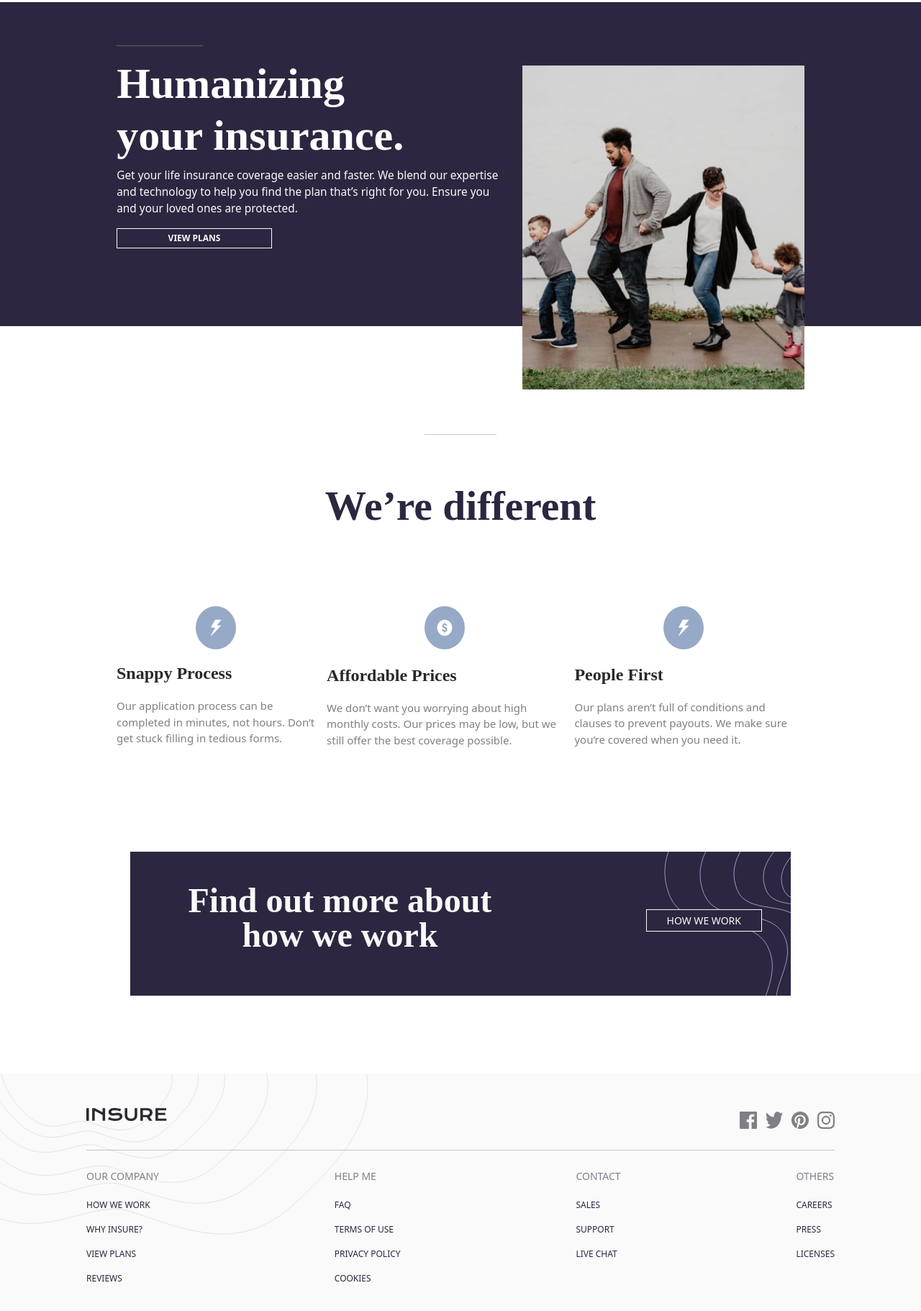
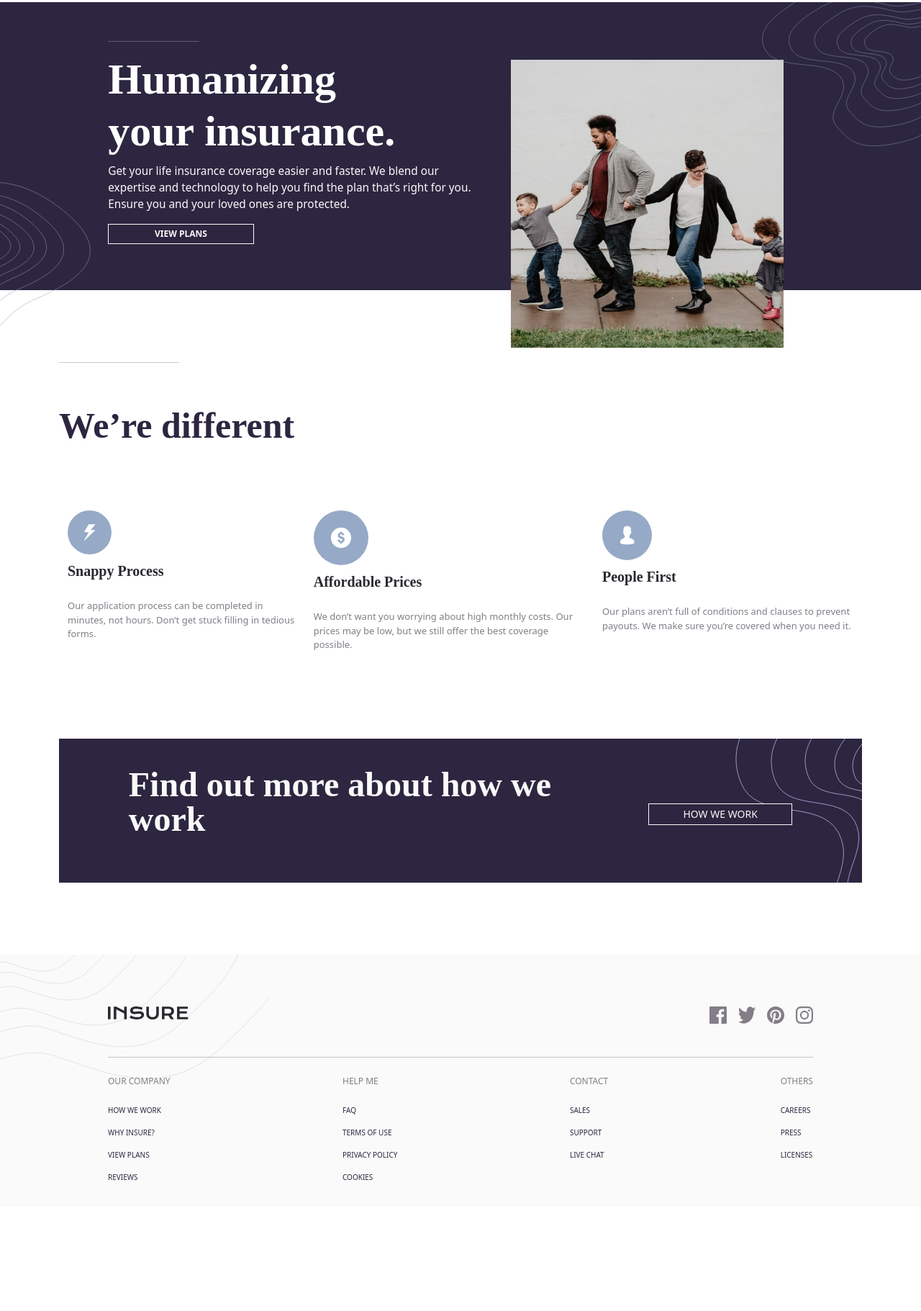
Before and after one commit to SharonRoja33/Insure_Landing_Page, a plain HTML site: page index.html in a window 1280 px wide. Shown: the part 52-1873 px from the top of the page at 72% size. After the commit the page ends 1735 px from the top, so only its background shows below. Drawn offline with nearby package versions, Linux system fonts and the light colour scheme.

```diff
--- a/index.html
+++ b/index.html
@@ -18,7 +18,6 @@
 
   <link rel="stylesheet"; href="style.css" />
 
-
   <title> Insure Landing Page</title>
 
   <!-- Feel free to remove these styles or customise in your own stylesheet 👍 -->
@@ -30,7 +29,6 @@
 </head>
 <body>
 <nav class="sticky-top">
-
          <div class="logo__container">
             <img src="./images/logo.svg" alt="logo" class="img">
         </div>
@@ -46,97 +44,100 @@
           </ul>
 </nav>
 
-
- <div class="hero__container">
-    <div class="hero__img__container">
-      <img src="./images/image-intro-mobile.jpg" alt="hero-img" class="hero__img">
-
-
+<div class="hero__container d-flex flex-column flex-md-row-reverse justify-content-md-between ">
+      <div class="hero__img__container w-100  d-md-none">
+        <img src="./images/image-intro-mobile.jpg" alt="hero-img" class="hero__img w-100 ">
       </div>
-    <div class="hero__description">
-      <hr class="horizontal__line" style="color: hsl(0, 0%, 98%);">
-      <h1>Humanizing<br> your insurance.</h1>
+      <div class="d-none d-md-block right__pattern__container">
+        <img src="./images/bg-pattern-intro-right-desktop.svg" alt="" class="right__pattern">
+      </div>
+      <div class="hero__img__container  d-none d-md-block ">
+        <img src="./images/image-intro-desktop.jpg" alt="hero-img" class="hero__img ">
+      </div>
+      <div class="hero__description p-4 d-flex  flex-column align-items-center align-items-md-start text-center text-md-start">
+        <hr class="w-25 d-none d-md-block horizontal__line">
+        <h1 class=" fw-bold ">Humanizing<br> your insurance.</h1>
         <p> Get your life insurance coverage easier and faster. We blend our expertise
           and technology to help you find the plan that’s right for you. Ensure you
           and your loved ones are protected.</p>
-      <button class="view__plans__btn ">VIEW PLANS</button>
+        <button class="view__btn">VIEW PLANS</button>
+      </div>
+      <div class="d-none d-md-block left__pattern__container">
+        <img src="./images/bg-pattern-intro-left-desktop.svg" alt="" class="left__pattern">
+      </div>
 </div>
 
-</div>
- <!--<div class="desk__right__pattern"></div>
- <img src="./images/bg-pattern-intro-right-desktop.svg" alt="desk__right__pattern"
- id="desk__right__pattern"/>-->
 
-  <hr class="w-25 mx-auto mt">
+<main class="container">
+    <section>
+      <hr class="w-25 mx-auto  d-md-none mt ">
+      <hr class=" d-none d-md-block" style="width: 15%; margin-top: 100px;">
 
       <div class="main__container">
-    <hr class="desktop__hr">
-    <p class="heading">We’re different</p>
+        <p class="heading  fw-bold text-center text-md-start ">We’re different</p>
         <div class="container">
-      <div class="col">
-        <div class="row">
-          <img src="./images/icon-snappy-process.svg" alt="snappy_process" class="image">
-          <p class="img__desc"> Snappy Process</p>
+          <div class="col d-flex flex-column flex-md-row gap-4 mt-4 justify-content-md-between">
+            <div class="row d-flex flex-column align-items-center align-items-md-start text-center w-md-50  text-md-start gap-2 mb-4  ">
+              <img src="./images/icon-snappy-process.svg" alt="snappy_process" class="image w-25">
+              <p class="img__desc fw-bolder"> Snappy Process</p>
               <p class="more__info"> Our application process can be completed in minutes, not hours. Don’t get
                 stuck filling in tedious forms.</p>
             </div>
 
-        <div class="row">
-          <img src="./images/icon-affordable-prices.svg" alt="snappy_process" class="image">
-          <p class="img__desc"> Affordable Prices</p>
+            <div class="row d-flex flex-column align-items-center align-items-md-start text-center w-md-50  text-md-start gap-2 mb-4  ">
+              <img src="./images/icon-affordable-prices.svg" alt="snappy_process" class="image w-25">
+              <p class="img__desc fw-bolder"> Affordable Prices</p>
               <p class="more__info"> We don’t want you worrying about high monthly costs. Our prices may be low,
-            but we still offer the best coverage possible.
-          </p>
+                but we still offer the best coverage possible.</p>
             </div>
 
-        <div class="row ">
-          <img src="./images/icon-snappy-process.svg" alt="snappy_process" class="image" >
-          <p class="img__desc"> People First</p>
+            <div class="row d-flex flex-column align-items-center align-items-md-start text-center w-md-50 text-md-start gap-2">
+              <img src="./images/icon-people-first.svg" alt="snappy_process" class="image w-25" >
+              <p class="img__desc fw-bolder"> People First</p>
               <p class="more__info">  Our plans aren’t full of conditions and clauses to prevent payouts. We make
-            sure you’re covered when you need it.
-          </p>
+                sure you’re covered when you need it.</p>
             </div>
           </div>
         </div>
+    </section>
 
-    <div class="find__out">
-      <p class="find__out__desc"> Find out more about how we work    </p>
+      <div class="find__out w-100 d-flex flex-column flex-md-row justify-content-md-evenly">
+          <p class="find__out__desc  fw-bold "> Find out more about how we work    </p>
           <button class="how__we__work__btn">HOW WE WORK</button>
       </div>
+</main>
 
-
-  </div>
-
-
-<div class="footer__start">
-    <div class="footer__logo__container">
-     <div class="footer__logo">
+<div class="footer  ">
+    <div class="footer__start d-flex flex-column flex-md-row gap-4 align-items-center mt-4 justify-content-md-between">
+     <div class="footer__logo ">
         <img src="./images/logo.svg" alt="Insure">
      </div>
-     <div class="footer__social__logos">
-      <img src="./images/icon-facebook.svg" alt="facebook" class="social__logo">
-      <img src="./images/icon-twitter.svg" alt="twitter" class="social__logo">
-      <img src="./images/icon-pinterest.svg" alt="pinterest" class="social__logo">
+     <div class="footer__social__logos d-flex gap-3">
+      <img src="./images/icon-facebook.svg" alt="facebook" >
+      <img src="./images/icon-twitter.svg" alt="twitter" >
+      <img src="./images/icon-pinterest.svg" alt="pinterest" >
       <img src="./images/icon-instagram.svg" alt="instagram">
      </div>
     </div>
 
-  <hr class="w-100 mx-auto">
+     <hr class="w-75 mx-auto d-md-none mt-1">
+     <hr class="w-100 d-none d-md-block mt-2">
 
-  <div class="footer__end">
-  <div class="footer__desc__container">
-    <p class="footer__desc__heading">OUR COMPANY</p>
-    <div class="footer__desc">
-      <p class="info">HOW WE WORK</p>
+
+    <div class="footer__end d-flex flex-column flex-md-row mt-4  justify-content-md-between">
+      <div class="footer__desc__container d-flex flex-column gap-2 align-items-center align-items-md-start  mb-4">
+        <p class="footer__desc__heading ">OUR COMPANY</p>
+        <div class="footer__desc d-flex flex-column align-items-center align-items-md-start">
+          <p class="info ">HOW WE WORK</p>
           <p class="info">WHY INSURE?</p>
           <p class="info">VIEW PLANS</p>
           <p class="info"> REVIEWS</p>
         </div>
       </div>
 
-  <div class="footer__desc__container">
-    <p class="footer__desc__heading"> HELP ME</p>
-    <div class="footer__desc">
+      <div class="footer__desc__container d-flex flex-column gap-2 align-items-center align-items-md-start mb-4">
+        <p class="footer__desc__heading "> HELP ME</p>
+        <div class="footer__desc d-flex flex-column align-items-center align-items-md-start">
           <p class="info">FAQ</p>
           <p class="info">TERMS OF USE</p>
           <p class="info">PRIVACY POLICY</p>
@@ -144,18 +145,18 @@
         </div>
       </div>
 
- <div class="footer__desc__container">
+    <div class="footer__desc__container d-flex flex-column gap-2 align-items-center align-items-md-start mb-4">
         <p class="footer__desc__heading">CONTACT</p>
-    <div class="footer__desc">
+        <div class="footer__desc d-flex flex-column align-items-center align-items-md-start">
           <p class="info"> SALES</p>
           <p class="info"> SUPPORT</p>
           <p class="info">LIVE CHAT</p>
         </div>
     </div>
 
-<div class="footer__desc__container">
+    <div class="footer__desc__container d-flex flex-column gap-2 align-items-center align-items-md-start mb-4">
         <p class="footer__desc__heading">OTHERS</p>
-    <div class="footer__desc">
+        <div class="footer__desc d-flex flex-column align-items-center align-items-md-start">
           <p class="info">CAREERS</p>
           <p class="info">PRESS</p>
           <p class="info">LICENSES</p>
--- a/style.css
+++ b/style.css
@@ -24,7 +24,6 @@ nav{
     align-items: center;
     padding: 0px 20px;
     position: sticky;
-
 }
 
 nav ul{
@@ -94,13 +93,10 @@ nav  ul{
     left: 0;
 }
 .hero__container{
-        width: 100%;
-        height: 800px;
+   height: 700px;
    background-color: hsl(256, 26%, 20%);
-
 }
 .hero__img__container{
-        width: 100%;
    height: 400px;
 }
 .hero__img{
@@ -108,16 +104,7 @@ nav  ul{
     height: 400px;
 }
 .hero__description{
-        padding: 80px 20px;
-        display: flex;
-        flex-direction: column;
-        text-align: center;
-        gap: 5;
-        background: url(./images/bg-pattern-intro-left-mobile.svg) left top no-repeat,
-                    url(./images/bg-pattern-intro-right-mobile.svg) right bottom no-repeat;
-    }
-    .horizontal__line{
-        display: none;
+    padding: 10px 20px;
 }
 .mt{
     margin-top: 100px;
@@ -125,159 +112,226 @@ nav  ul{
 h1{
     color: white;
     font-family: DM Serif Display;
-        font-weight: bold;
     font-size: 40px;
-
 }
 p{
     color: hsl(0, 0%, 98%);
+    font-size: 15px;
 }
-    .view__plans__btn{
+    .view__btn{
         border: 1px solid hsl(0, 0%, 98%);
-        background-color: hsl(256, 26%, 20%);
-        color: hsl(0, 0%, 98%);
-        margin: 0% 20%;
-        padding: 4px 28px;
+        background-color: hsl(256, 26%, 20%) !important;
+        color: hsl(0, 0%, 98%) !important;
+        margin: 0% 10%;
+        padding: 4px 36px;
         font-size: 12px;
         font-weight: bold;
     }
-    .view__plans__btn:hover{
-        background-color: hsl(0, 0%, 98%);
-        color:hsl(256, 26%, 20%);
-    }
-    .main__container{
-        margin: 0px 5opx;
-        align-items: center;
-    }
-    .desktop__hr{
-        display: none;
+    .view__btn:hover{
+        background-color: hsl(0, 0%, 98%) !important;
+        color:hsl(256, 26%, 20%) !important;
+        cursor: pointer !important;
     }
     .heading{
         font-family: karla;
         color: hsl(256, 26%, 20%);
         font-size: 10vw;
-        font-weight: 700;
-        text-align: center;
+        margin: 50px 0px 80px 0px;
     }
-    .col{
-        display: flex;
-        flex-direction: column;
-    }
-    .row{
-        margin-top: 60px;
-        display: flex;
-        flex-direction: column;
-        gap: 5;
-        align-items: center;
-        text-align: center;
-    }
-    .image{
-        width: 120px;
-        height: 100px;
-    }
+
     .img__desc{
         font-family:serif;
         color: hsl(270, 9%, 17%);
-        font-size: 30px;
-        font-weight: bolder;
-        margin-top: 5%;
+        font-size: 25px;
     }
     .more__info{
         color: hsl(273, 4%, 51%);
+        font-size: 14px;
     }
     .find__out{
-        width: 80%;
-        height: 350px;
-        padding: 80px 0px;
+        margin: 80px 0px;
+        height: 300px;
         background-color: hsl(256, 26%, 20%);
-        display: flex;
-        margin: 20% 10%;
-        flex-direction: column;
-        gap: 5;
-        align-items: center;
-        text-align: center;
+        padding: 40px 60px;
         background-image: url('./images/bg-pattern-how-we-work-mobile.svg');
         background-repeat: no-repeat;
         background-position: top right;
     }
     .find__out__desc{
         font-family: karla;
-        font-weight: bolder;
-        font-size: 2.5rem;
+        font-size: 2.3rem;
         line-height: 1;
+
     }
     .how__we__work__btn{
         border: 1px solid hsl(0, 0%, 98%);
         background-color: hsl(256, 26%, 20%);
         color: hsl(0, 0%, 98%);
-        padding: 4px 28px;
+        padding: 4px 20px;
         font-size: 14px;
+        width: 80%;
         font-weight: 500;
-        margin-top: 5%;
+        margin-top: 15px;
     }
     .how__we__work__btn:hover{
         background-color: hsl(0, 0%, 98%);
         color:hsl(256, 26%, 20%);
     }
-    .footer__start{
+    .footer{
+        margin-top: 100px;
         background-color: hsl(0, 0%, 98%);
         width: 100%;
-        height: 1000px;
+        height: 950px;
     }
-    .footer__logo__container{
+    .footer__start{
         width: 100%;
         height: 200px;
-        display: flex;
-        flex-direction: column;
-        align-items: center;
-        padding: 80px 5px;
         background-image: url('./images/bg-pattern-footer-mobile.svg');
         background-repeat: no-repeat;
         background-size: 100%;
     }
-    .footer__social__logos{
-        display: flex;
-        margin-top: 30px;
+    .footer__logo{
+        margin-top: 50px;
     }
-    .social__logo{
-        margin-right: 12px;
-    }
-    .footer__desc__container{
-        display: flex;
-        flex-direction: column;
-        text-align: center;
-    }
+
     .footer__desc__heading{
         color: hsl(273, 4%, 51%);
         font-weight: 500;
-        font-size: 15px;
-        margin-top: 40px;
+        font-size: 12px;
     }
-    .footer__desc{
-        /*display: flex;
-        flex-direction: column;*/
-        margin-top: 5px;
-        gap: 3;
-    }
+
     .info{
         color: hsl(256, 26%, 20%);
         font-size: 10px;
         font-weight: 500;
     }
 
+@media(min-width:768px){
+    .hero__container{
+        height: 400px;
+    }
+    .right__pattern__container{
+        width: 350px;
+        height: 200px;
+    }
+    .right__pattern{
+        width: 100%;
+        height: 100%;
+       /* margin: -20px 0px 0px 50px;*/
+        overflow: hidden;
+    }
+    .left__pattern__container{
+        width: 200px;
+        height: 200px;
+    }
+    .left__pattern{
+        width: 100%;
+        height: 100%;
+        margin-top: 250px;
 
-@media (min-width:992px){
+    }
+    .hero__description{
+        width: 850px;
+        background: none;
+        padding: 0;
+    }
+    .horizontal__line{
+        color: hsl(0, 0%, 98%);
+        margin-top: 50px;
+    }
+    .hero__img__container{
+        width: 800px;
+        height: 400px;
+    }
+    .hero__img{
+        width: 100%;
+        height: 100%;
+        margin: 80px 0px 0px 30px;
+    }
+    .view__btn{
+        margin: 0;
+        padding: 4px 36px;
+        width: 60%;
+        color: hsl(0, 0%, 98%);
+        background-color: hsl(256, 26%, 20%);
+    }
+    .view__btn:hover{
+        background-color: hsl(0, 0%, 98%) !important;
+        color: hsl(256, 26%, 20%) !important;
+        cursor:  pointer !important ;
+    }
+    .heading
+    {
+        font-size: 50px;
+    }
+    p{
+        font-size: 12px;
+    }
+    .img__desc{
+        font-size: 15px;
+    }
+    .more__info{
+        font-size: 10px;
+    }
+    .find__out{
+        height: 200px;
+        width: 80%;
+        padding: 40px 10px;
+
+    }
+    .find__out__desc{
+        font-size: 3rem;
+        width: 60%;
+    }
+    .how__we__work__btn{
+        width: 150px;
+        height: 30px;
+        margin-top: 50px;
+        background-color: hsl(256, 26%, 20%) !important;
+        color: hsl(0, 0%, 98%) !important;
+    }
+   .how__we__work__btn:hover{
+        background-color: hsl(0, 0%, 98%) !important;
+        color:hsl(256, 26%, 20%) !important;
+        cursor:  pointer !important;
+   }
+   .footer{
+        background-color: hsl(0, 0%, 98%);
+        width: 100%;
+        height: 350px;
+        padding: 10px 150px;
+        background-image: url('./images/bg-pattern-footer-mobile.svg');
+        background-repeat: no-repeat;
+        background-position: top left;
+    }
+    .footer__start{
+        height: 100px;
+        background: none;
+    }
+    .footer__logo{
+         margin-top: -10px;
+    }
+    .footer__desc__heading{
+        font-weight: 500;
+        font-size: 12px;
+    }
+    .info{
+        font-size: 10px;
+        font-weight: 400;
+    }
+}
+@media (min-width:992px)
+{
     nav{
         width: 100%;
         height: 55px;
-        padding: 0px 100px;
+        padding: 0px 80px;
     }
     nav ul{
         left: -0;
         top: -25px;
-        margin-left: 200px;
+        margin-left: 250px;
         background:none;
-
     }
     nav ul li{
         display: inline-block;
@@ -311,174 +365,41 @@ nav  ul{
     }
     .hero__container{
         height: 400px;
-        display: flex;
-        flex-direction: row-reverse;
-        justify-content: space-around;
-        position: relative;
-        padding: 10px 100px;
+    }
+    .hero__description{
+        background: none;
+    }
+    .horizontal__line{
+        color: hsl(0, 0%, 98%);
+        margin-top: 60px;
+    }
+    .view__btn{
+        width: 40%;
     }
     .hero__img__container{
-       position: relative;
-        width: 40%;
-        height: 400px;
-
+        width: 600px;
     }
     .hero__img{
-        position: absolute;
         width: 100%;
-        height: 100%;
-        margin-top: 60px;
-    }
-    .hero__description{
-        width: 50%;
-        text-align: left;
-        background: none;
-        padding: 0;
-    }
-   /* #desk__left__pattern{
-        background-image: url(./images/bg-pattern-intro-left-desktop.svg);
-        position: absolute;
-        background-position: left bottom;
-
-    }
-    #desk__right__pattern{
-         position: absolute;
-         height: 200px;
-         width: 400px;
-         float: right;
-         object-position: right top;
-    }*/
-
-    .horizontal__line{
-        display: block;
-        width: 100px;
-        margin-top: 50px;
-    }
-    .view__plans__btn{
-        margin: 0;
-        padding: 4px 28px;
-        width: 40%;
-        color: hsl(0, 0%, 98%);
-    }
-    .view__plans__btn:hover{
-        background-color: hsl(0, 0%, 98%);
-    }
-    .main__container{
-        margin: 0px 40px;
-        align-items: left;
-        display: flex;
-        flex-direction: column;
-        text-align: left;
-    }
-    .desktop__hr{
-        display: block;
-        width: 100px;
-        margin-top: 100px;
-    }
-    .mt{
-        display: none;
-    }
-    .heading{
-        font-size: 4vw;
-        font-weight: 700;
-        margin-top: 40px;
-        text-align: left;
-    }
-    .container{
-        margin: 20px 40px;
-    }
-    .col{
-        display: flex;
-        flex-direction: row;
-        margin: 0px 40px;
-    }
-    .row{
-        align-items: left;
-        text-align: left;
-        margin-right: 5px;
-    }
-
-    .image{
-        width: 80px;
-        height: 60px;
     }
     .img__desc{
-        font-size: 22px;
-
+        font-size: 20px;
     }
     .more__info{
         font-size: 13px;
     }
     .find__out{
-        height: 200px;
-        width: 85%;
-        padding: 20px 40px;
-        display: flex;
-        flex-direction: row;
-        justify-content: space-between;
-        margin: 10% 5%;
-
-    }
-    .find__out__desc{
-        font-size: 3rem;
-        width: 60%;
+        padding: 40px 20px;
     }
     .how__we__work__btn{
-        margin-top: -10px;
+        padding: 2px 8px;
+        width: 200px;
+        height: 30px;
     }
    .how__we__work__btn:hover{
         background-color: white;
         color:hsl(256, 26%, 20%);
    }
-    .footer__start{
-        height: 300px;
-        padding: 20px 120px;
-        display: flex;
-        flex-direction: column;
-        align-items: left;
-        background-image: url('./images/bg-pattern-footer-desktop.svg');
-        background-repeat: no-repeat;
-        background-size: 40%;
-    }
-    .footer__logo__container{
-        display: flex;
-        flex-direction: row;
-        justify-content: space-between;
-        padding: 5px 0px;
-        background: none;
-    }
-    .footer__social__logos{
-        display: flex;
-        margin-top: 20px;
-    }
-
-    .footer__end{
-        display: flex;
-        justify-content: space-between;
-
-    }
-    .footer__desc__container{
-        display: flex;
-    }
-    .footer__desc__heading{
-        font-weight: 500;
-        font-size: 12px;
-        margin-top: 10px;
-        text-align: left;
-    }
-    .footer__desc{
-        display: flex;
-        flex-direction: column;
-        text-align: left;
-
-    }
-    .info{
-        font-size: 10px;
-        font-weight: 400;
-    }
-
-
-
 }
 
 
@@ -488,41 +409,16 @@ nav  ul{
     }
     nav ul{
         top: -30px;
+        margin-left: 300px;
     }
     nav ul li a{
         font-size: 14px;
     }
     .hero__container{
-        height: 450px;
-        padding: 10px 150px;
-    }
-   .hero__img__container{
-        width: 40%;
-        height: 450px;
-    }
-    .hero__img{
-        height: 450px;
-        margin-top: 20%;
-    }
-    .hero__description{
-        width: 55%;
-    }
-    #desk__left__pattern{
-        background-image: url(./images/bg-pattern-intro-left-desktop.svg);
-        position: absolute;
-        background-position: left bottom;
-        background-repeat: no-repeat;
-
-    }
-    .desk__right__pattern{
-        background-image: url(./images/bg-pattern-intro-right-desktop.svg);
-         position: absolute;
-         background-position: right top;
-         background-repeat:  no-repeat;
-         z-index: 3;
+        height: 400px;
     }
     .horizontal__line{
-        width: 120px;
+        margin-top: 30px;
     }
     h1{
         font-size: 60px;
@@ -530,36 +426,4 @@ nav  ul{
     p{
         font-size: 1.2vw;
     }
-    .main__container{
-        margin: 0px 100px;
 }
-    .desktop__hr{
-        margin-top: 150px;
-    }
-    .heading{
-        font-size: 4.5vw;
-    }
-    .col{
-        margin: 0px 50px;
-    }
-    .img__desc{
-        font-size: 24px;
-    }
-    .more__info{
-        font-size: 15px;
-    }
-    .find__out{
-        margin: 10% 2%;
-    }
-    .footer__start{
-        height: 330px;
-    }
-    .footer__desc__heading{
-        font-size: 14px;
-    }
-    .info{
-        font-size: 12px;
-        font-weight: 400;
-    }
-
-}
```
Lines whose indentation alone changed are shown as unchanged.
